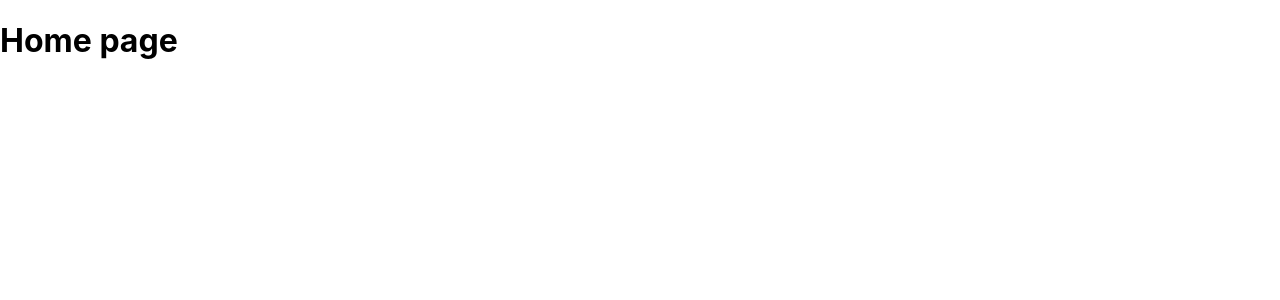
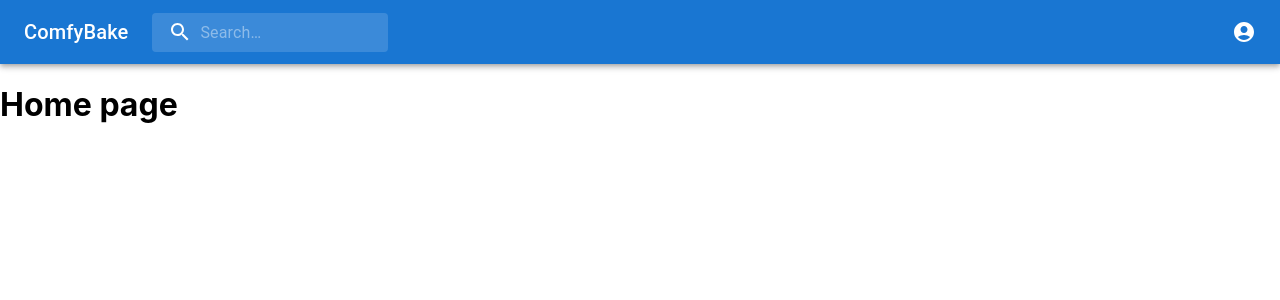
Before and after one commit to 664330348/ComfyBakeUI, a React (Create React App) app: page / in a window 1280 px wide. Shown: the top 300 px of the page. Built offline with nearby package versions, Linux system fonts and the light colour scheme.

Commit message:
add a navbar

```diff
--- a/package.json
+++ b/package.json
@@ -5,6 +5,7 @@
   "dependencies": {
     "@emotion/react": "^11.9.0",
     "@emotion/styled": "^11.8.1",
+    "@mui/icons-material": "^5.6.2",
     "@mui/material": "^5.6.4",
     "@reduxjs/toolkit": "^1.8.1",
     "@testing-library/jest-dom": "^5.16.4",
--- a/src/Home.tsx
+++ b/src/Home.tsx
@@ -4,12 +4,14 @@
 import { appClient } from "./remote/app-client";
 
 import Register from './features/user/register';
+import Navbar from './features/navbar';
 
 function HomePage(){
 
     return(
         <div>
-              <h1>Home page</h1>
+            <Navbar/>
+            <h1>Home page</h1>
         </div>
     )
 }
--- /dev/null
+++ b/src/features/navbar.tsx
@@ -0,0 +1,132 @@
+import React, {useState} from "react";
+import { styled, alpha } from '@mui/material/styles';
+import AppBar from '@mui/material/AppBar';
+import Box from '@mui/material/Box';
+import Toolbar from '@mui/material/Toolbar';
+import IconButton from '@mui/material/IconButton';
+import Typography from '@mui/material/Typography';
+import InputBase from '@mui/material/InputBase';
+import MenuItem from '@mui/material/MenuItem';
+import Menu from '@mui/material/Menu';
+import SearchIcon from '@mui/icons-material/Search';
+import AccountCircle from '@mui/icons-material/AccountCircle';
+
+
+const Search = styled('div')(({ theme }) => ({
+    position: 'relative',
+    borderRadius: theme.shape.borderRadius,
+    backgroundColor: alpha(theme.palette.common.white, 0.15),
+    '&:hover': {
+      backgroundColor: alpha(theme.palette.common.white, 0.25),
+    },
+    marginRight: theme.spacing(2),
+    marginLeft: 0,
+    width: '100%',
+    [theme.breakpoints.up('sm')]: {
+      marginLeft: theme.spacing(3),
+      width: 'auto',
+    },
+}));
+
+const SearchIconWrapper = styled('div')(({ theme }) => ({
+    padding: theme.spacing(0, 2),
+    height: '100%',
+    position: 'absolute',
+    pointerEvents: 'none',
+    display: 'flex',
+    alignItems: 'center',
+    justifyContent: 'center',
+}));
+
+const StyledInputBase = styled(InputBase)(({ theme }) => ({
+    color: 'inherit',
+    '& .MuiInputBase-input': {
+      padding: theme.spacing(1, 1, 1, 0),
+      // vertical padding + font size from searchIcon
+      paddingLeft: `calc(1em + ${theme.spacing(4)})`,
+      transition: theme.transitions.create('width'),
+      width: '100%',
+      [theme.breakpoints.up('md')]: {
+        width: '20ch',
+      },
+    },
+}));
+
+
+function Navbar(){
+  const [anchorEl, setAnchorEl] = useState(null);
+  const isMenuOpen = Boolean(anchorEl);
+
+  const handleProfileMenuOpen = (event:any) => {
+    setAnchorEl(event.currentTarget);
+  };
+
+  const handleMenuClose = () => {
+    setAnchorEl(null);
+  };
+
+
+  const menuId = 'primary-search-account-menu';
+  const renderMenu = (
+    <Menu
+      anchorEl={anchorEl}
+      anchorOrigin={{
+        vertical: 'top',
+        horizontal: 'right',
+      }}
+      id={menuId}
+      keepMounted
+      transformOrigin={{
+        vertical: 'top',
+        horizontal: 'right',
+      }}
+      open={isMenuOpen}
+      onClose={handleMenuClose}
+    >
+      <MenuItem onClick={handleMenuClose}>Profile</MenuItem>
+      <MenuItem onClick={handleMenuClose}>Logout</MenuItem>
+    </Menu>
+  );
+
+  return (
+    <Box sx={{ flexGrow: 1 }}>
+      <AppBar position="static">
+        <Toolbar>
+          <Typography
+            variant="h6"
+            noWrap
+            component="div"
+            sx={{ display: { xs: 'none', sm: 'block' } }}
+          >
+            ComfyBake
+          </Typography>
+          <Search>
+            <SearchIconWrapper>
+              <SearchIcon />
+            </SearchIconWrapper>
+            <StyledInputBase
+              placeholder="Search…"
+              inputProps={{ 'aria-label': 'search' }}
+            />
+          </Search>
+          <Box sx={{ flexGrow: 1 }} />
+          <Box sx={{ display: { xs: 'flex', md: 'flex' } }}>
+            <IconButton
+              size="large"
+              edge="end"
+              aria-label="account of current user"
+              aria-controls={menuId}
+              aria-haspopup="true"
+              onClick={handleProfileMenuOpen}
+              color="inherit"
+            >
+              <AccountCircle />
+            </IconButton>
+          </Box>
+        </Toolbar>
+      </AppBar>
+      {renderMenu}
+    </Box>
+  );
+}
+export default Navbar;
```
Also changed, not shown: 1 other file (tests, documents, lock files or other folders).
